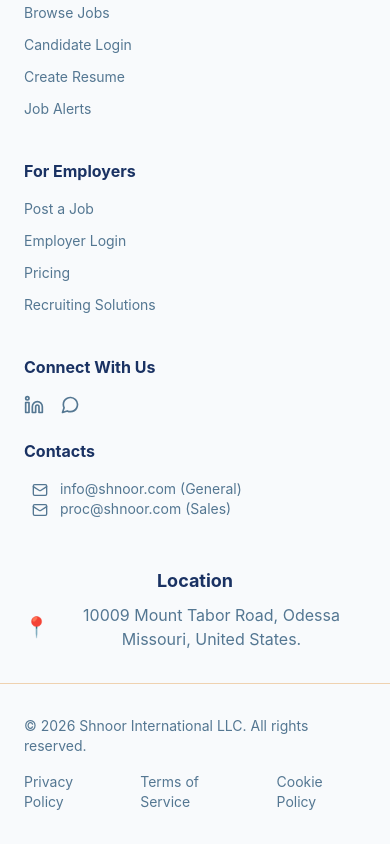
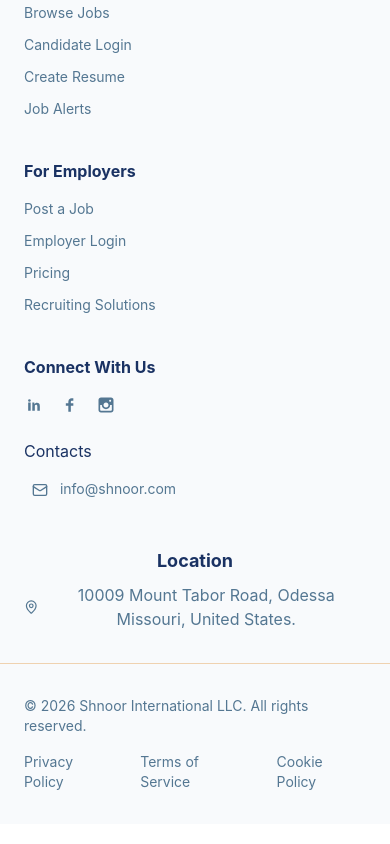
Before and after one commit to khaleel-shnoor/job-portal-frontend-redesigned, a React (Vite) app: page / in a window 390 px wide. Shown: the part 3423-4267 px from the top of the page. Built offline with nearby package versions, Linux system fonts and the light colour scheme.

Commit message:
completed responsiveness

```diff
--- a/package.json
+++ b/package.json
@@ -15,6 +15,7 @@
     "lucide-react": "^1.7.0",
     "react": "^19.2.4",
     "react-dom": "^19.2.4",
+    "react-icons": "^5.6.0",
     "react-router-dom": "^7.14.0",
     "tailwindcss": "^4.2.2"
   },
--- a/src/pages/public/Landing.jsx
+++ b/src/pages/public/Landing.jsx
@@ -1,11 +1,14 @@
 import Navbar from "../../components/Navbar";
-import { Briefcase, Users, Building2, CheckCircle, EqualApproximatelyIcon, Mail } from "lucide-react";
+import { Briefcase, Users, Building2, CheckCircle, EqualApproximatelyIcon, Mail,MapPin } from "lucide-react";
 import wcu from "../../assets/hero.jpg";
 import herobg from "../../assets/hero.avif";
 import partner1 from "./partners/our_partners1.png";
 import partner2 from "./partners/our_partners2.png";
 import partner3 from "./partners/our_partners3.png";
 import partner4 from "./partners/our_partners4.png";
+import { Link } from "react-router-dom";
+import { TiSocialFacebook, TiSocialInstagram, TiSocialLinkedin } from "react-icons/ti";
+
 
 export default function Landing() {
   return (
@@ -218,16 +221,19 @@ export default function Landing() {
 
 
               <a href="https://www.linkedin.com/company/shnoor-international/" className="text-[var(--text-secondary)] hover:text-[var(--color-accent)] transition-colors">
-                <svg xmlns="http://www.w3.org/2000/svg" width="20" height="20" viewBox="0 0 24 24" fill="none" stroke="currentColor" strokeWidth="2" strokeLinecap="round" strokeLinejoin="round"><path d="M16 8a6 6 0 0 1 6 6v7h-4v-7a2 2 0 0 0-2-2 2 2 0 0 0-2 2v7h-4v-7a6 6 0 0 1 6-6z"></path><rect x="2" y="9" width="4" height="12"></rect><circle cx="4" cy="4" r="2"></circle></svg>
+                <TiSocialLinkedin className="w-5 h-5" />
               </a>
 
               <a href="#" className="text-[var(--text-secondary)] hover:text-green-500 transition-colors" title="WhatsApp">
-                <svg xmlns="http://www.w3.org/2000/svg" width="20" height="20" viewBox="0 0 24 24" fill="none" stroke="currentColor" strokeWidth="2" strokeLinecap="round" strokeLinejoin="round"><path d="M21 11.5a8.38 8.38 0 0 1-.9 3.8 8.5 8.5 0 0 1-7.6 4.7 8.38 8.38 0 0 1-3.8-.9L3 21l1.9-5.7a8.38 8.38 0 0 1-.9-3.8 8.5 8.5 0 0 1 4.7-7.6 8.38 8.38 0 0 1 3.8-.9h.5a8.48 8.48 0 0 1 8 8v.5z"></path></svg>
+                <TiSocialFacebook className="w-5 h-5" />
+              </a>
+              <a href="#" className="text-[var(--text-secondary)] hover:text-green-500 transition-colors" title="WhatsApp">
+                <TiSocialInstagram className="w-5 h-5" />
               </a>
             </div>
-            <h3 className="font-bold text-[var(--text-primary)] mb-4">Contacts</h3>
-            <p className="text-sm text-[var(--text-secondary)]"><Mail className="inline w-8 h-4"/> info@shnoor.com (General)</p>
-            <p className="text-sm text-[var(--text-secondary)]"><Mail className="inline w-8 h-4"/> proc@shnoor.com (Sales)</p>
+            <h3 className="f>ont-bold text-[var(--text-primary)] mb-4">Contacts</h3>
+            <p className="text-sm text-[var(--text-secondary)]"><Mail className="inline w-8 h-4"/> info@shnoor.com </p>
+
           </div>
         </div>
 
@@ -235,7 +241,7 @@ export default function Landing() {
         <div className="max-w-7xl mx-auto px-6 mt-12 flex flex-col items-center text-center">
           <h3 className="font-bold text-[var(--text-primary)] text-lg mb-2">Location</h3>
           <p className="text-[var(--text-secondary)] flex items-center justify-center gap-2">
-            <span className="text-xl">📍</span>
+              <MapPin className="w-5 h-5" />
             <span>10009 Mount Tabor Road, Odessa Missouri, United States.</span>
           </p>
         </div>
--- a/src/pages/public/Privacy.jsx
+++ b/src/pages/public/Privacy.jsx
@@ -56,7 +56,7 @@ const Privacy = () => {
       </LegalSection>
 
       <LegalSection title="8. Contact">
-        <p>Email: support@jobportal.com</p>
+        <p>Email: support@shnoor.com</p>
       </LegalSection>
 
     </LegalLayout>
--- a/src/pages/public/Terms.jsx
+++ b/src/pages/public/Terms.jsx
@@ -1,4 +1,3 @@
-// pages/Terms.jsx
 import React from "react";
 import LegalLayout from "../../layouts/LegalLayout";
 import LegalSection from "../../components/LegalSection";
@@ -66,7 +65,7 @@ const Terms = () => {
       </LegalSection>
 
       <LegalSection title="9. Contact">
-        <p>Email: support@jobportal.com</p>
+        <p>Email: support@shnoor.com</p>
       </LegalSection>
 
     </LegalLayout>
--- a/src/routes/ProtectedRoute.jsx
+++ b/src/routes/ProtectedRoute.jsx
@@ -4,10 +4,8 @@ import { useAuth } from "../context/AuthContext";
 export default function ProtectedRoute({ children, role }) {
   const { user } = useAuth();
 
-  // Not logged in
   if (!user) return <Navigate to="/login" />;
 
-  // If already logged in and trying to access wrong role → redirect to correct dashboard
   if (role && user.role !== role) {
     if (user.role === "admin") return <Navigate to="/admin" />;
     if (user.role === "company") return <Navigate to="/company" />;
```
Also changed, not shown: 1 other file (tests, documents, lock files or other folders).
